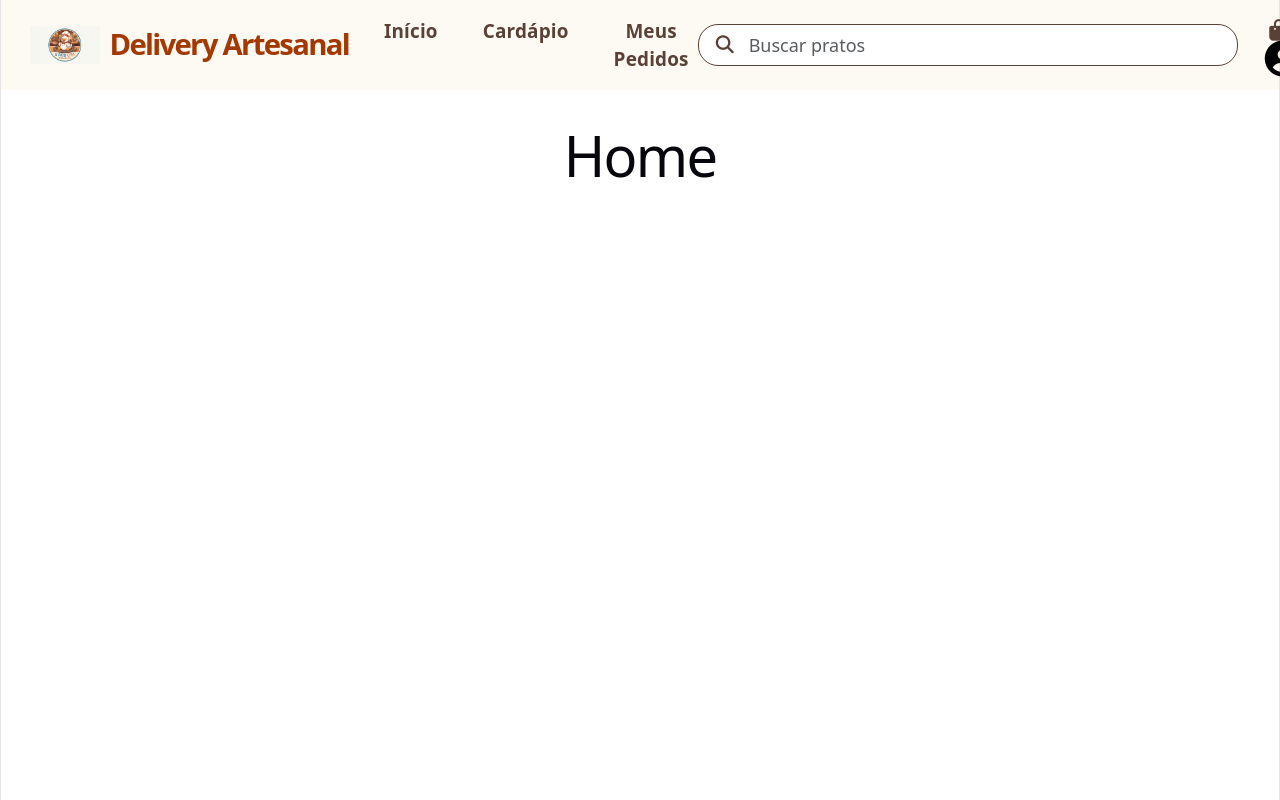
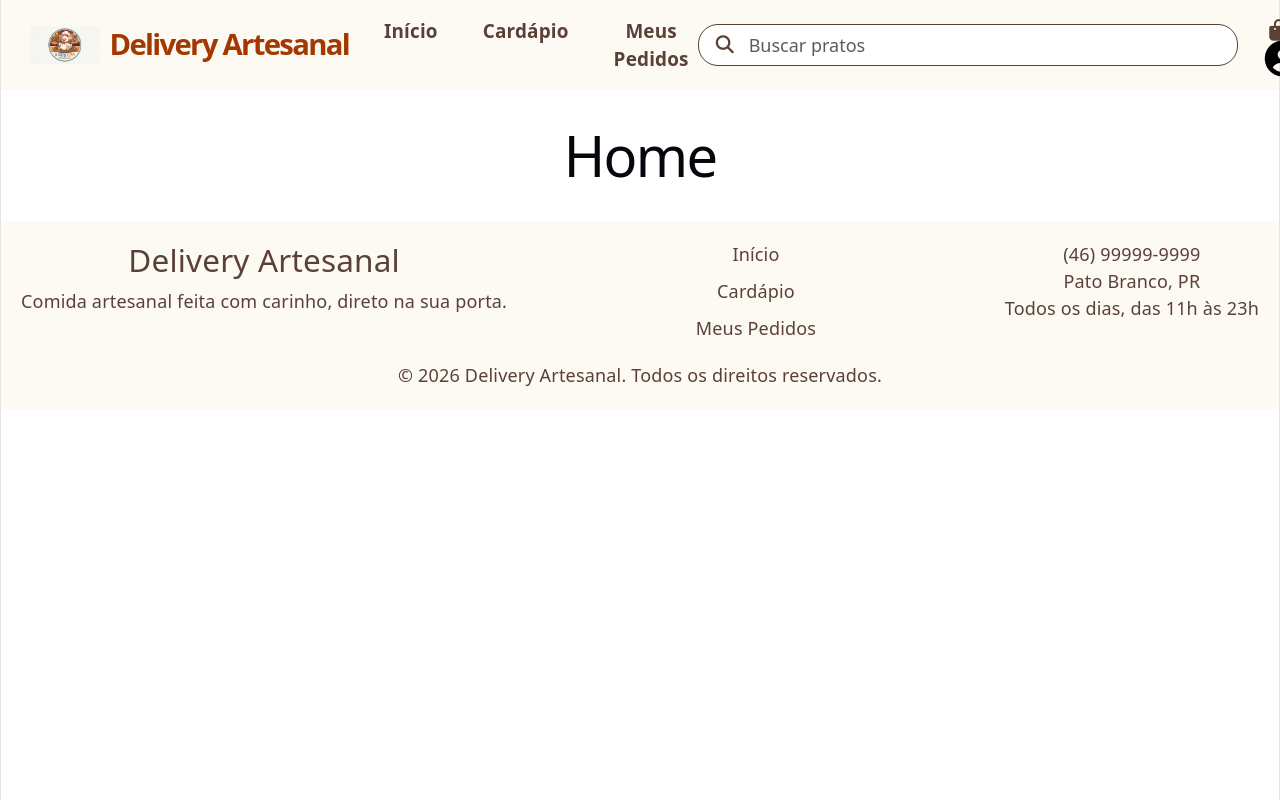
Before and after one commit to Felipe-GGomes/Projeto-React-ADS-Delivery, a React (Vite) app: page / in a window 1280 px wide. Shown: the top 800 px of the page. Built offline with nearby package versions, Linux system fonts and the light colour scheme.

Commit message:
Adicionando Layout e Footer

```diff
--- a/src/App.jsx
+++ b/src/App.jsx
@@ -1,18 +1,15 @@
-
 import './App.css'
-import { Header } from './components/Header/Header'
+import { Layout } from './components/Layout/Layout'
 import { Home } from './pages/Home'
 import { Routes, Route } from 'react-router-dom';
 
-
 function App() {
   return (
-    <>
-      <Header />
-      <Routes>
+    <Routes>
+      <Route element={<Layout />}>
         <Route path="/" element={<Home />} />
-      </Routes>
-    </>
+      </Route>
+    </Routes>
   )
 }
 
--- a/src/components/Footer/Footer.jsx
+++ b/src/components/Footer/Footer.jsx
@@ -5,22 +5,23 @@ export function Footer() {
     return (
         <footer className="footer">
             <div className="footer-brand">
-                <h3>Nome do Restaurante</h3>
-                <p>Sabor que chega até você.</p>
+                <h3>Delivery Artesanal</h3>
+                <p>Comida artesanal feita com carinho, direto na sua porta.</p>
             </div>
 
             <div className="footer-links">
-                <Link to="/">Home</Link>
+                <Link to="/">Início</Link>
                 <Link to="/cardapio">Cardápio</Link>
-                <Link to="/carrinho">Carrinho</Link>
+                <Link to="/pedidos">Meus Pedidos</Link>
             </div>
 
             <div className="footer-contact">
                 <p>(46) 99999-9999</p>
                 <p>Pato Branco, PR</p>
+                <p>Todos os dias, das 11h às 23h</p>
             </div>
 
-            <p className="footer-copy">© 2026 Nome do Restaurante</p>
+            <p className="footer-copy">© 2026 Delivery Artesanal. Todos os direitos reservados.</p>
         </footer>
     )
 }
--- /dev/null
+++ b/src/components/Layout/Layout.jsx
@@ -0,0 +1,13 @@
+import { Outlet } from 'react-router-dom';
+import { Header } from '../Header/Header';
+import { Footer } from '../Footer/Footer';
+
+export function Layout() {
+    return (
+        <div>
+            <Header />
+            <Outlet />
+            <Footer />
+        </div>
+    )
+}
```
